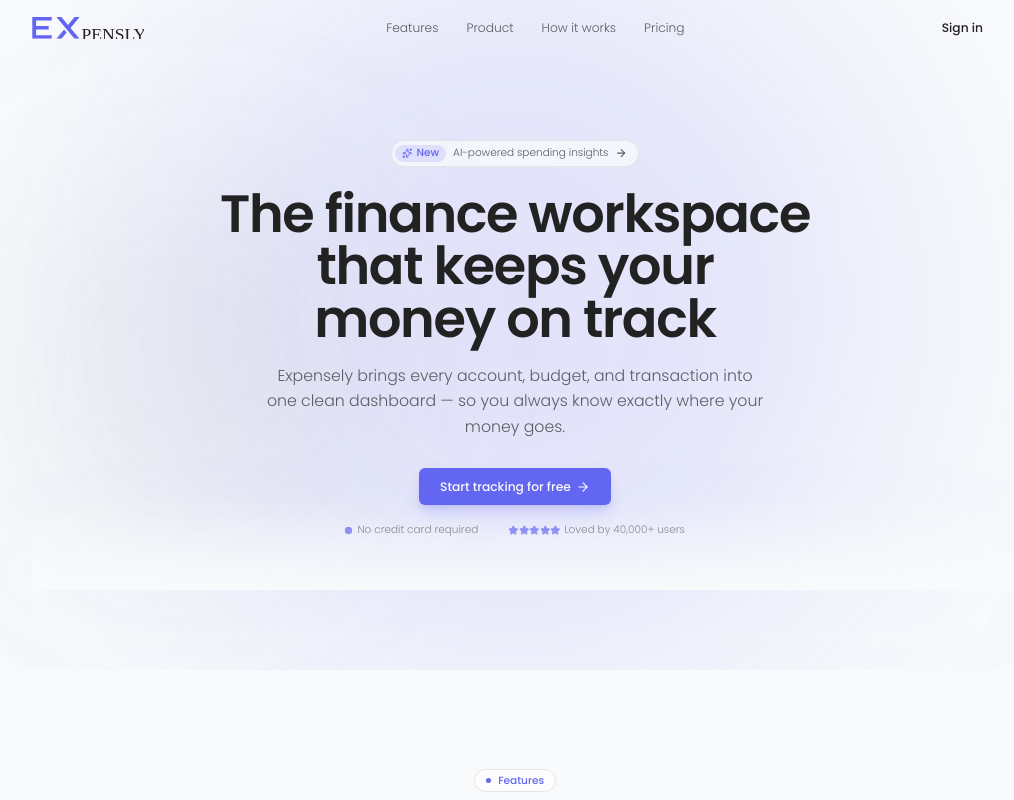
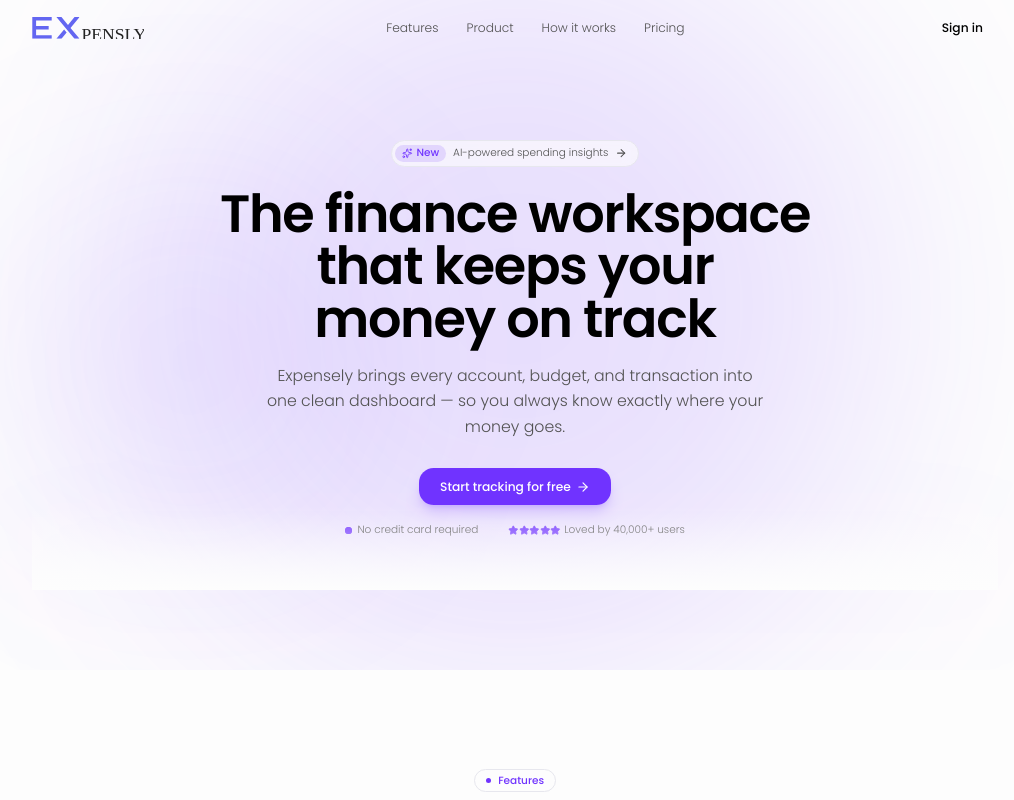
Before and after one commit to matinstack/exchangify-app, a Next.js app: page / in a window 1280 px wide. Shown: the top 800 px of the page, without its empty margins (125-1139 px from the left). Built offline with nearby package versions, Linux system fonts and the light colour scheme.

Commit message:
style: change application theme to Violet Bloom

```diff
--- a/app/globals.css
+++ b/app/globals.css
@@ -62,38 +62,57 @@
 }
 
 :root {
-  --background: oklch(0.9842 0.0034 247.86);
-  --foreground: oklch(0.252 0 0);
-  --card: oklch(1 0 0);
-  --card-foreground: oklch(0.145 0 0);
-  --popover: oklch(1 0 0);
-  --popover-foreground: oklch(0.145 0 0);
-  --primary: oklch(0.5854 0.2041 277.12);
-  --primary-foreground: oklch(0.985 0 0);
-  --secondary: oklch(0.97 0 0);
-  --secondary-foreground: oklch(0.205 0 0);
-  --muted: oklch(0.93 0.006 247);
-  --muted-foreground: oklch(0.48 0.01 247);
-  --accent: oklch(0.97 0 0);
-  --accent-foreground: oklch(0.205 0 0);
-  --destructive: oklch(0.577 0.245 27.325);
-  --border: oklch(0.922 0 0);
-  --input: oklch(0.922 0 0);
-  --ring: oklch(0.708 0 0);
-  --chart-1: oklch(0.87 0 0);
-  --chart-2: oklch(0.556 0 0);
-  --chart-3: oklch(0.439 0 0);
-  --chart-4: oklch(0.371 0 0);
-  --chart-5: oklch(0.269 0 0);
-  --radius: 0.625rem;
-  --sidebar: oklch(0.985 0 0);
-  --sidebar-foreground: oklch(0.145 0 0);
-  --sidebar-primary: oklch(0.205 0 0);
-  --sidebar-primary-foreground: oklch(0.985 0 0);
-  --sidebar-accent: oklch(0.97 0 0);
-  --sidebar-accent-foreground: oklch(0.205 0 0);
-  --sidebar-border: oklch(0.922 0 0);
-  --sidebar-ring: oklch(0.708 0 0);
+  --background: oklch(0.9940 0 0);
+    --foreground: oklch(0 0 0);
+    --card: oklch(0.9940 0 0);
+    --card-foreground: oklch(0 0 0);
+    --popover: oklch(0.9911 0 0);
+    --popover-foreground: oklch(0 0 0);
+    --primary: oklch(0.5393 0.2713 286.7462);
+    --primary-foreground: oklch(1.0000 0 0);
+    --secondary: oklch(0.9540 0.0063 255.4755);
+    --secondary-foreground: oklch(0.1344 0 0);
+    --muted: oklch(0.9702 0 0);
+    --muted-foreground: oklch(0.4386 0 0);
+    --accent: oklch(0.9393 0.0288 266.3680);
+    --accent-foreground: oklch(0.5445 0.1903 259.4848);
+    --destructive: oklch(0.6290 0.1902 23.0704);
+    --destructive-foreground: oklch(1.0000 0 0);
+    --border: oklch(0.9300 0.0094 286.2156);
+    --input: oklch(0.9401 0 0);
+    --ring: oklch(0 0 0);
+    --chart-1: oklch(0.7459 0.1483 156.4499);
+    --chart-2: oklch(0.5393 0.2713 286.7462);
+    --chart-3: oklch(0.7336 0.1758 50.5517);
+    --chart-4: oklch(0.5828 0.1809 259.7276);
+    --chart-5: oklch(0.5590 0 0);
+    --sidebar: oklch(0.9777 0.0051 247.8763);
+    --sidebar-foreground: oklch(0 0 0);
+    --sidebar-primary: oklch(0 0 0);
+    --sidebar-primary-foreground: oklch(1.0000 0 0);
+    --sidebar-accent: oklch(0.9401 0 0);
+    --sidebar-accent-foreground: oklch(0 0 0);
+    --sidebar-border: oklch(0.9401 0 0);
+    --sidebar-ring: oklch(0 0 0);
+    --font-sans: Plus Jakarta Sans, sans-serif;
+    --font-serif: Lora, serif;
+    --font-mono: IBM Plex Mono, monospace;
+    --radius: 1.4rem;
+    --shadow-x: 0px;
+    --shadow-y: 2px;
+    --shadow-blur: 3px;
+    --shadow-spread: 0px;
+    --shadow-opacity: 0.16;
+    --shadow-color: hsl(0 0% 0%);
+    --shadow-2xs: 0px 2px 3px 0px hsl(0 0% 0% / 0.08);
+    --shadow-xs: 0px 2px 3px 0px hsl(0 0% 0% / 0.08);
+    --shadow-sm: 0px 2px 3px 0px hsl(0 0% 0% / 0.16), 0px 1px 2px -1px hsl(0 0% 0% / 0.16);
+    --shadow: 0px 2px 3px 0px hsl(0 0% 0% / 0.16), 0px 1px 2px -1px hsl(0 0% 0% / 0.16);
+    --shadow-md: 0px 2px 3px 0px hsl(0 0% 0% / 0.16), 0px 2px 4px -1px hsl(0 0% 0% / 0.16);
+    --shadow-lg: 0px 2px 3px 0px hsl(0 0% 0% / 0.16), 0px 4px 6px -1px hsl(0 0% 0% / 0.16);
+    --shadow-xl: 0px 2px 3px 0px hsl(0 0% 0% / 0.16), 0px 8px 10px -1px hsl(0 0% 0% / 0.16);
+    --shadow-2xl: 0px 2px 3px 0px hsl(0 0% 0% / 0.40);
+    --tracking-normal: -0.025em;
 
 
   /* Custom Colors */
@@ -113,37 +132,56 @@
 }
 
 .dark {
-  --background: oklch(0.2077 0.0398 265.75);
-  --foreground: oklch(0.9288 0.0126 255.51);
-  --card: oklch(0.2795 0.0368 260.03);
-  --card-foreground: oklch(0.985 0 0);
-  --popover: oklch(0.205 0 0);
-  --popover-foreground: oklch(0.985 0 0);
-  --primary: oklch(0.922 0 0);
-  --primary-foreground: oklch(0.205 0 0);
-  --secondary: oklch(0.269 0 0);
-  --secondary-foreground: oklch(0.985 0 0);
-  --muted: oklch(0.269 0 0);
-  --muted-foreground: oklch(0.708 0 0);
-  --accent: oklch(0.269 0 0);
-  --accent-foreground: oklch(0.985 0 0);
-  --destructive: oklch(0.704 0.191 22.216);
-  --border: oklch(1 0 0 / 10%);
-  --input: oklch(1 0 0 / 15%);
-  --ring: oklch(0.556 0 0);
-  --chart-1: oklch(0.87 0 0);
-  --chart-2: oklch(0.556 0 0);
-  --chart-3: oklch(0.439 0 0);
-  --chart-4: oklch(0.371 0 0);
-  --chart-5: oklch(0.269 0 0);
-  --sidebar: oklch(0.205 0 0);
-  --sidebar-foreground: oklch(0.985 0 0);
-  --sidebar-primary: oklch(0.488 0.243 264.376);
-  --sidebar-primary-foreground: oklch(0.985 0 0);
-  --sidebar-accent: oklch(0.269 0 0);
-  --sidebar-accent-foreground: oklch(0.985 0 0);
-  --sidebar-border: oklch(1 0 0 / 10%);
-  --sidebar-ring: oklch(0.556 0 0);
+  --background: oklch(0.2223 0.0060 271.1393);
+   --foreground: oklch(0.9551 0 0);
+   --card: oklch(0.2568 0.0076 274.6528);
+   --card-foreground: oklch(0.9551 0 0);
+   --popover: oklch(0.2568 0.0076 274.6528);
+   --popover-foreground: oklch(0.9551 0 0);
+   --primary: oklch(0.6132 0.2294 291.7437);
+   --primary-foreground: oklch(1.0000 0 0);
+   --secondary: oklch(0.2940 0.0130 272.9312);
+   --secondary-foreground: oklch(0.9551 0 0);
+   --muted: oklch(0.2940 0.0130 272.9312);
+   --muted-foreground: oklch(0.7058 0 0);
+   --accent: oklch(0.2795 0.0368 260.0310);
+   --accent-foreground: oklch(0.7857 0.1153 246.6596);
+   --destructive: oklch(0.7106 0.1661 22.2162);
+   --destructive-foreground: oklch(1.0000 0 0);
+   --border: oklch(0.3289 0.0092 268.3843);
+   --input: oklch(0.3289 0.0092 268.3843);
+   --ring: oklch(0.6132 0.2294 291.7437);
+   --chart-1: oklch(0.8003 0.1821 151.7110);
+   --chart-2: oklch(0.6132 0.2294 291.7437);
+   --chart-3: oklch(0.8077 0.1035 19.5706);
+   --chart-4: oklch(0.6691 0.1569 260.1063);
+   --chart-5: oklch(0.7058 0 0);
+   --sidebar: oklch(0.2011 0.0039 286.0396);
+   --sidebar-foreground: oklch(0.9551 0 0);
+   --sidebar-primary: oklch(0.6132 0.2294 291.7437);
+   --sidebar-primary-foreground: oklch(1.0000 0 0);
+   --sidebar-accent: oklch(0.2940 0.0130 272.9312);
+   --sidebar-accent-foreground: oklch(0.6132 0.2294 291.7437);
+   --sidebar-border: oklch(0.3289 0.0092 268.3843);
+   --sidebar-ring: oklch(0.6132 0.2294 291.7437);
+   --font-sans: Plus Jakarta Sans, sans-serif;
+   --font-serif: Lora, serif;
+   --font-mono: IBM Plex Mono, monospace;
+   --radius: 1.4rem;
+   --shadow-x: 0px;
+   --shadow-y: 2px;
+   --shadow-blur: 3px;
+   --shadow-spread: 0px;
+   --shadow-opacity: 0.16;
+   --shadow-color: hsl(0 0% 0%);
+   --shadow-2xs: 0px 2px 3px 0px hsl(0 0% 0% / 0.08);
+   --shadow-xs: 0px 2px 3px 0px hsl(0 0% 0% / 0.08);
+   --shadow-sm: 0px 2px 3px 0px hsl(0 0% 0% / 0.16), 0px 1px 2px -1px hsl(0 0% 0% / 0.16);
+   --shadow: 0px 2px 3px 0px hsl(0 0% 0% / 0.16), 0px 1px 2px -1px hsl(0 0% 0% / 0.16);
+   --shadow-md: 0px 2px 3px 0px hsl(0 0% 0% / 0.16), 0px 2px 4px -1px hsl(0 0% 0% / 0.16);
+   --shadow-lg: 0px 2px 3px 0px hsl(0 0% 0% / 0.16), 0px 4px 6px -1px hsl(0 0% 0% / 0.16);
+   --shadow-xl: 0px 2px 3px 0px hsl(0 0% 0% / 0.16), 0px 8px 10px -1px hsl(0 0% 0% / 0.16);
+   --shadow-2xl: 0px 2px 3px 0px hsl(0 0% 0% / 0.40);
 
   --brand : oklch(0.5854 0.2041 277.12);
   --brand-accent : oklch(35.9% 0.144 278.697);
```
Also changed, not shown: components/application/settings/ReportABugForm.tsx (added), components/application/settings/demo.tsx (added), components/ui/assisted-password-confirmation.tsx (added).
